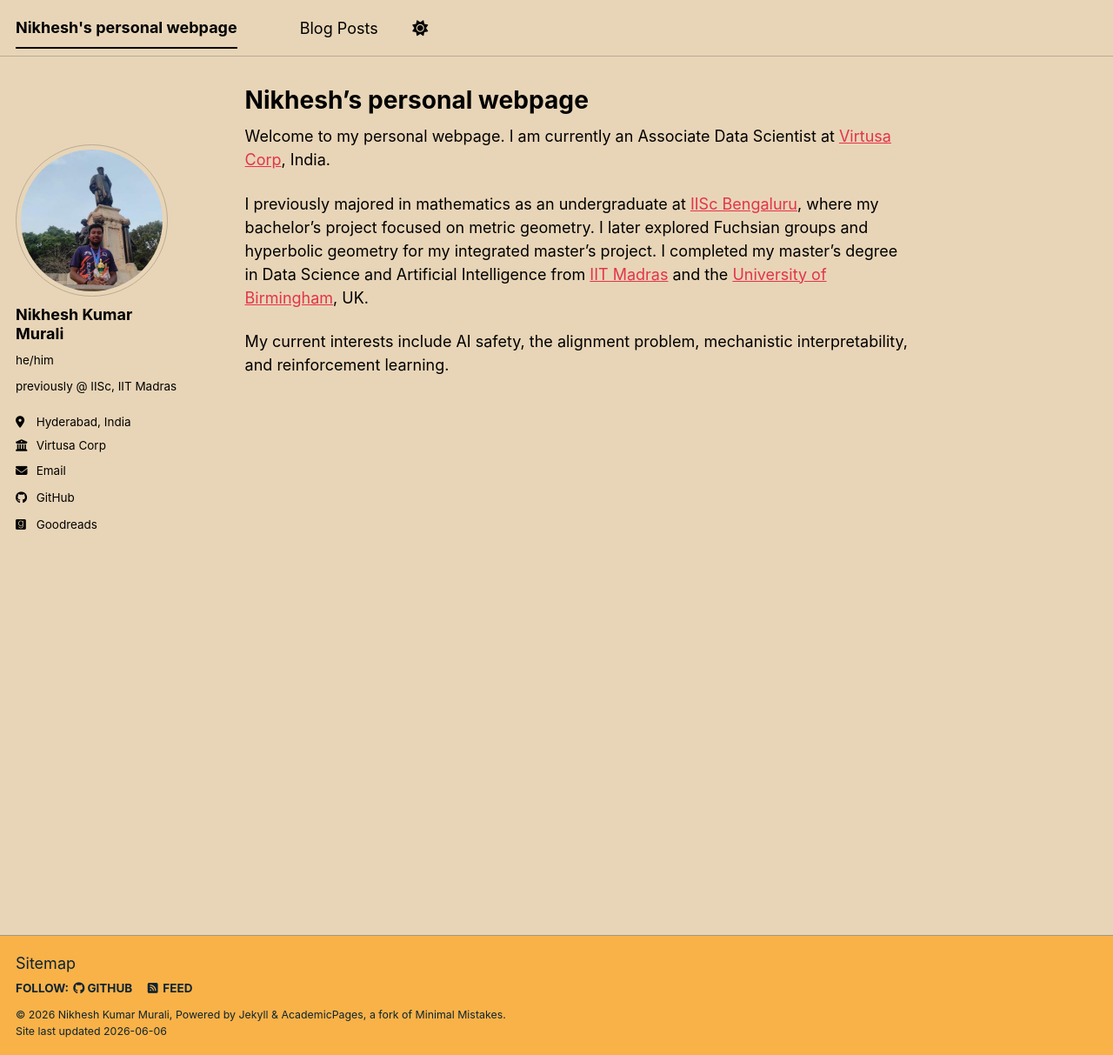
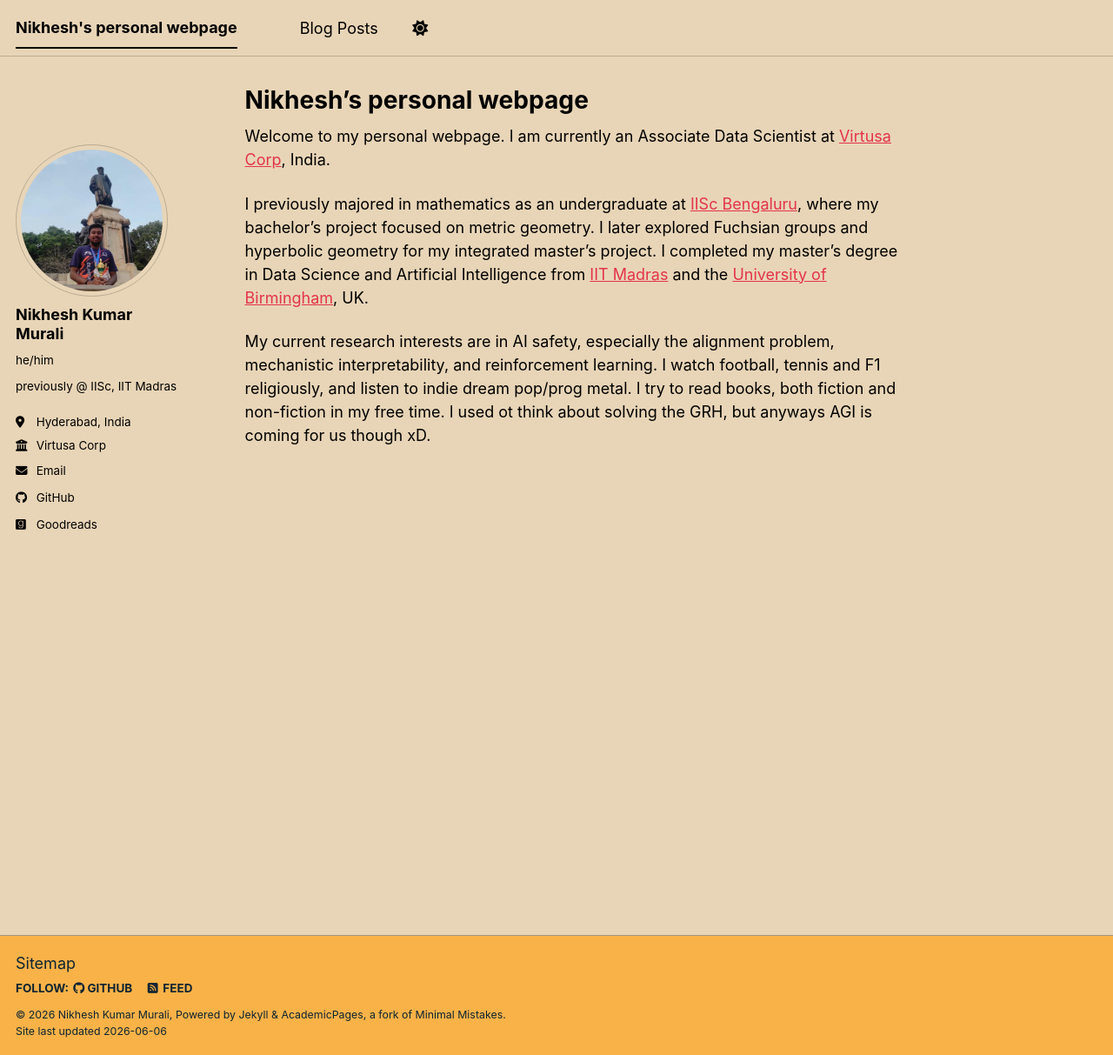
Before and after one commit to NikheshKumar/nikheshkumar.github.io, a Jekyll site: the page built from _pages/about.md, in a window 1280 px wide and 1213 px high. Shown: the whole window at 87% size. Built offline with Jekyll 4.4.1, drawn with Linux system fonts in a browser that asks for light colours; a script bundle is joined from its source files by our own code; library files that are not in the unit come from our copies.

Commit message:
Revise personal interests and hobbies in about page
Updated the description of current interests and added personal hobbies.

```diff
--- a/_pages/about.md
+++ b/_pages/about.md
@@ -11,4 +11,4 @@
 
 I previously majored in mathematics as an undergraduate at [IISc Bengaluru](https://iisc.ac.in/), where my bachelor’s project focused on metric geometry. I later explored Fuchsian groups and hyperbolic geometry for my integrated master’s project. I completed my master’s degree in Data Science and Artificial Intelligence from [IIT Madras](https://www.iitm.ac.in/) and the [University of Birmingham](https://www.birmingham.ac.uk/), UK.
 
-My current interests include AI safety, the alignment problem, mechanistic interpretability, and reinforcement learning.
+My current research interests are in AI safety, especially the alignment problem, mechanistic interpretability, and reinforcement learning. I watch football, tennis and F1 religiously, and listen to indie dream pop/prog metal. I try to read books, both fiction and non-fiction in my free time. I used ot think about solving the GRH, but anyways AGI is coming for us though xD.
```
